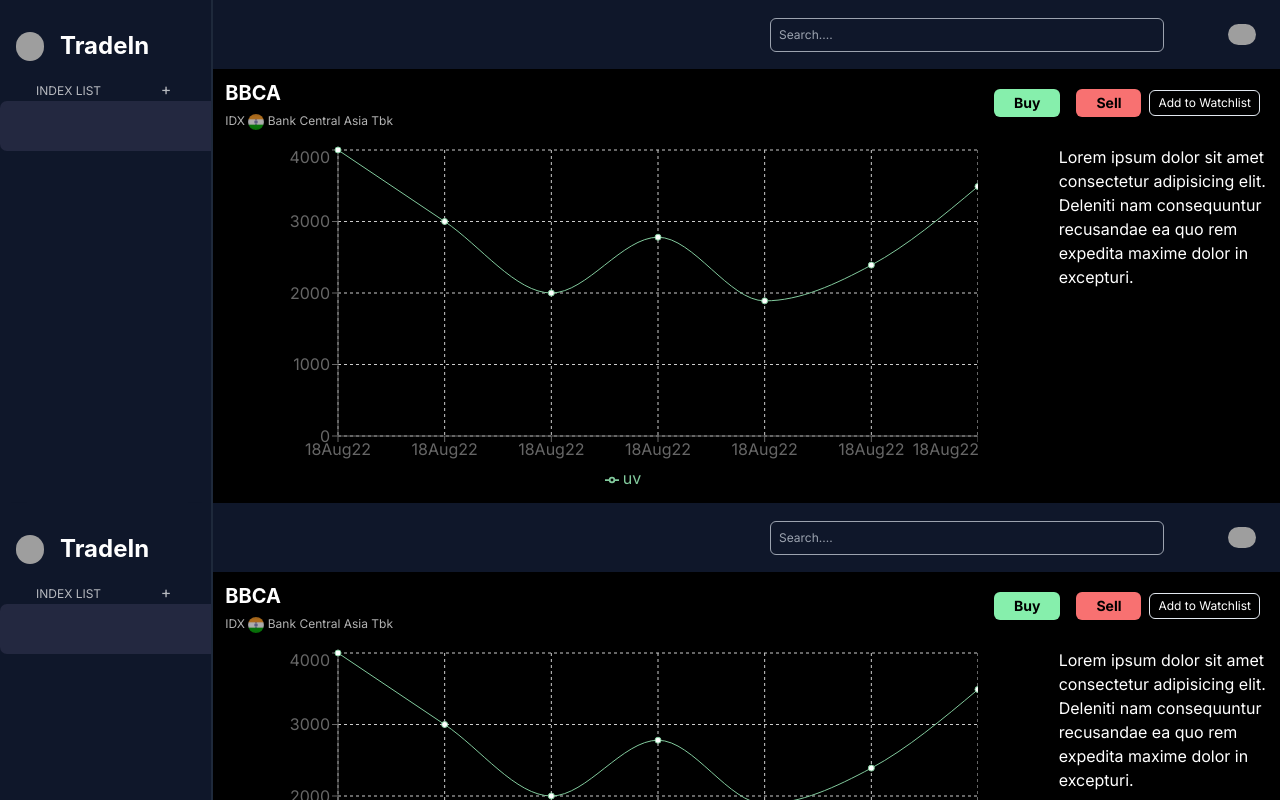
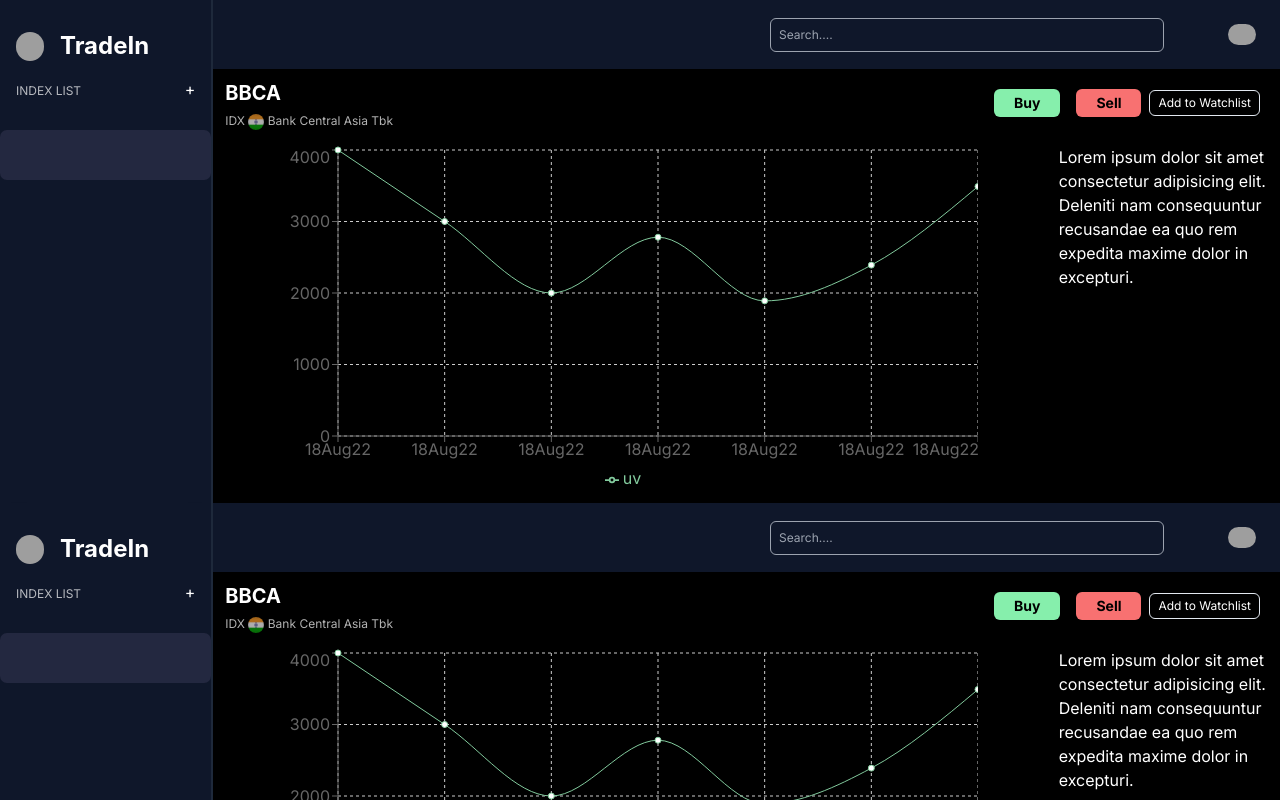
Before and after one commit to Radhey644/TradeIn, a Next.js app: page /test in a window 1280 px wide. Shown: the top 800 px of the page. Built offline with nearby package versions, Linux system fonts and the light colour scheme; grey boxes are pictures that could not be loaded.

Commit message:
made changes to dashboard

```diff
--- a/src/components/SideDashboard.tsx
+++ b/src/components/SideDashboard.tsx
@@ -4,20 +4,20 @@
 const SideDashboard = () => (
   <div className="overflow-x-hidden bg-slate-900 ">
     <VStack className='text-white h-full mr-14' gap={2} pt={4}>
-      <div className="order-3 flex m-2 p-2 gap-4">
+      <div className="order-3 flex m-2 p-2 gap-4 ">
         <img className="rounded-full w-7"
           src="https://i.pinimg.com/originals/1e/c4/62/1ec4624b6606c8c358e41c85ccdd20a9.jpg"
           alt="" />
-        <Heading fontSize={"2xl"} className='font'>TradeIn</Heading>
+        <Heading fontSize={"2xl"} className='font' >TradeIn</Heading>
       </div>
     </VStack>
-    <span className="text-white opacity-70 text-xs lg:ml-9">
+    <span className="text-white opacity-70 text-xs lg:ml-4 ">
       INDEX LIST   {" "}
 
     </span>
-    <span className="text-white opacity-70 lg:mr-10 float-right">+</span>
-    <div>
-    <Box w="230px" h="50px" bg="purple.200" opacity={0.1} borderRadius={7} display="flex" alignItems="center" justifyContent="center">
+    <span className="text-white float-right mr-4">+</span>
+    <div style={{ display: "flex", alignItems: "center", justifyContent: "center" }}>
+    <Box w="230px" h="50px" bg="purple.200" opacity={0.1} borderRadius={7} display="flex" alignItems="center" justifyContent="center" mt="1.8rem ">
       {/* Your content */}
     </Box>
     </div>
```
